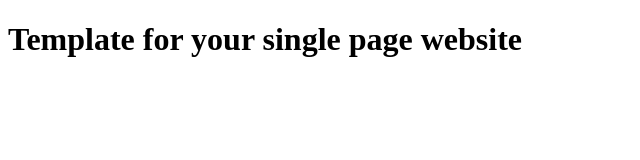
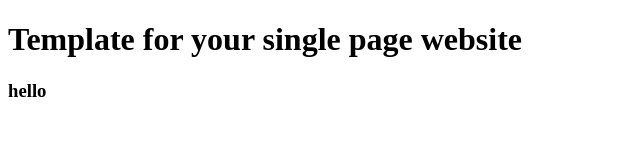
Before and after one commit to debordem/single-page-template, a plain HTML site: page index.html in a window 1280 px wide. Shown: the full height of the page, 0-640 px from the left. Drawn offline with Linux system fonts and the light colour scheme.

Commit message:
First Commit
First changes

```diff
--- a/index.html
+++ b/index.html
@@ -12,6 +12,10 @@
     <body>
 
         <H1> Template for your single page website</H1>
+
+        <H3> hello </H3>
+
+
         <script src="script.js" async defer></script>
     </body>
 </html>
```
